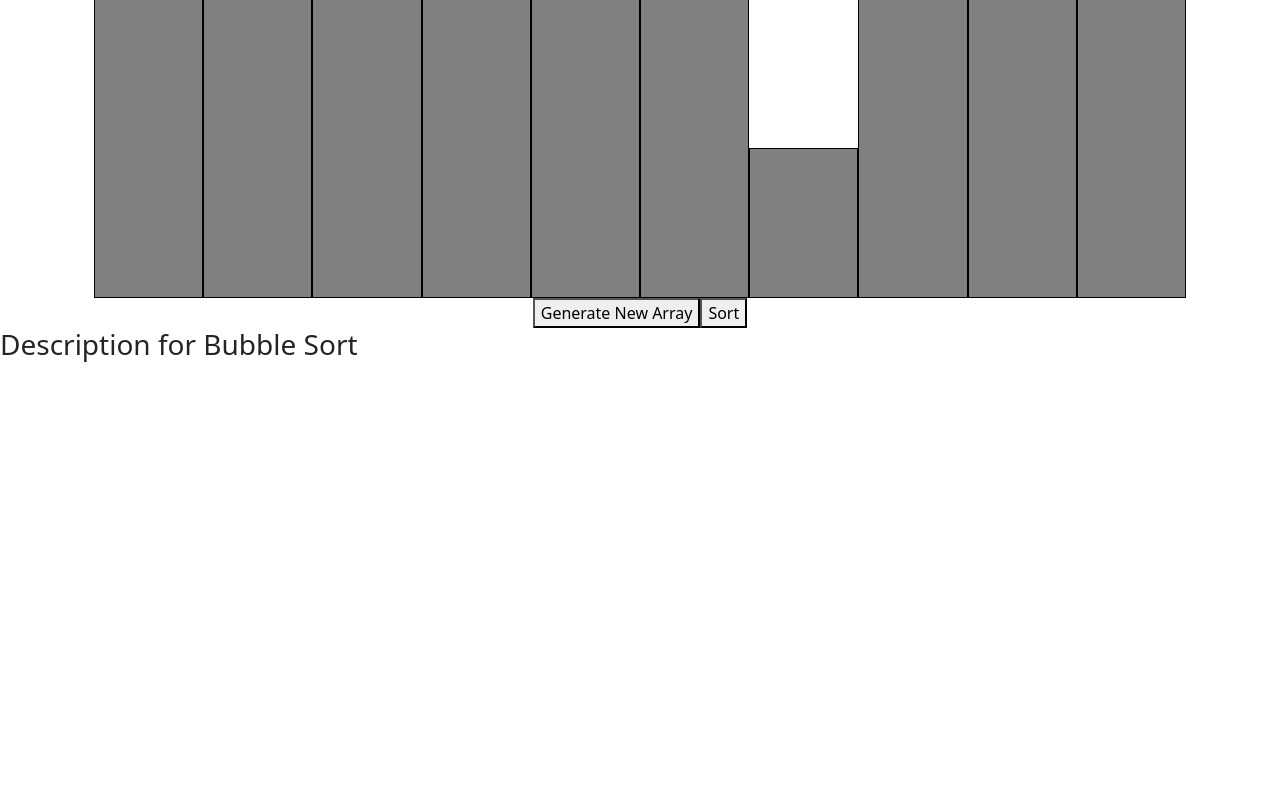
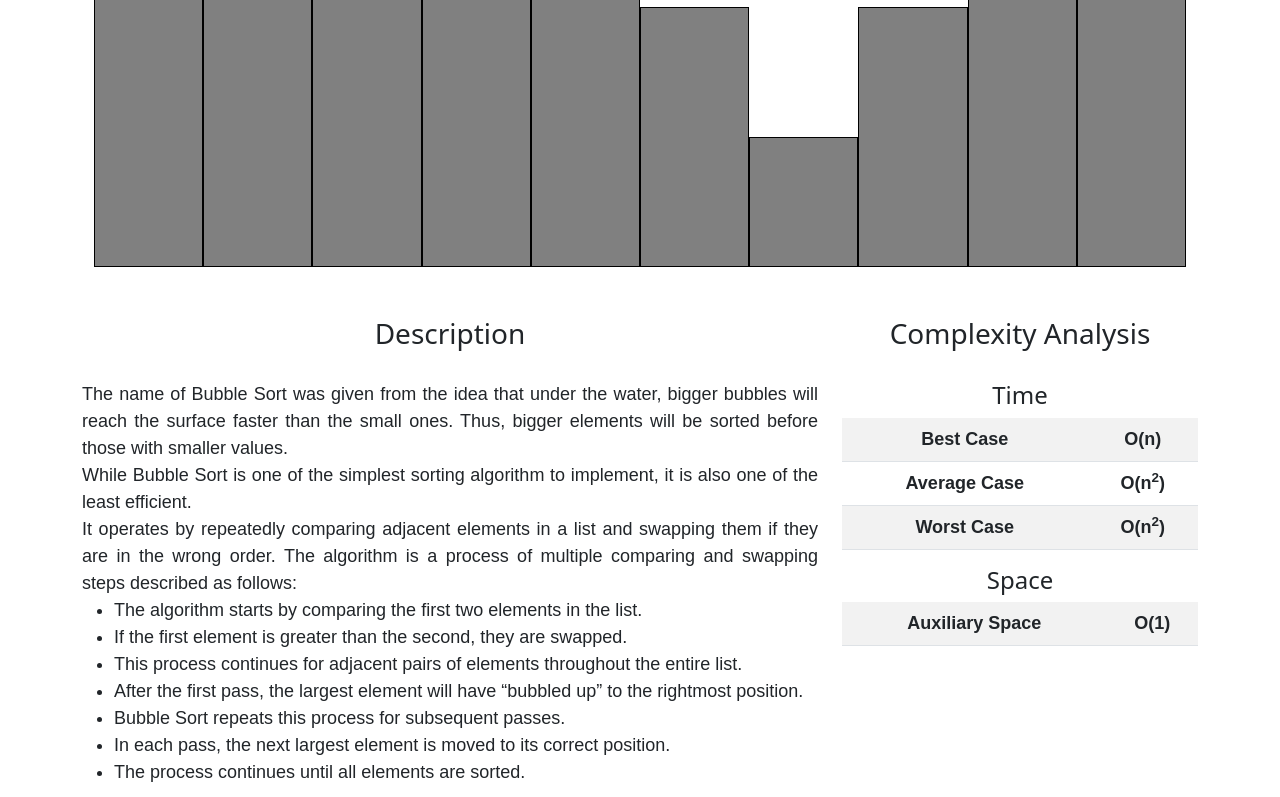
Before and after one commit to cabaraj/Sort-Visualizer, a React (Vite) app: page /bubble-sort in a window 1280 px wide. Shown: the part 420-1217 px from the top of the page. Before the commit the page ends 800 px from the top, so only its background shows below. Built offline with nearby package versions, Linux system fonts and the light colour scheme.

Commit message:
bubble sort description, complexity, and pseudocode implemented

```diff
--- a/src/sortVisualizer/BubbleSortPage.jsx
+++ b/src/sortVisualizer/BubbleSortPage.jsx
@@ -2,10 +2,104 @@ import SortVisualizer from "./SortVisualizer";
 
 export default function BubbleSortPage(){
     return (
-        <>
-            <h1 id="title">Bubble Sort</h1>
+        <div className="container">
+            <div className="row">
+                <div className="col">
+                    <h1 id="title">Bubble Sort</h1>
+                </div>
+            </div>
             <SortVisualizer algorithm={'bubble sort'}/>
-            <h3>Description for Bubble Sort</h3>
-        </>
+            <div className="row">
+                <div className="col-12 col-lg-8">
+                    <h3>Description</h3>
+                    <p>
+                        The name of Bubble Sort was given from the idea that under the water, bigger bubbles will reach the surface faster than the small ones. Thus, bigger elements will be sorted before those with smaller values.
+                        <br/>
+                        While Bubble Sort is one of the simplest sorting algorithm to implement, it is also one of the least efficient.
+                        <br/>
+                        It operates by repeatedly comparing adjacent elements in a list and swapping them if they are in the wrong order. The algorithm is a process of multiple comparing and swapping steps described as follows:
+                        <br/>
+                        <ul>
+                            <li>
+                                The algorithm starts by comparing the first two elements in the list.
+                            </li>
+                            <li>
+                                If the first element is greater than the second, they are swapped.
+                            </li>
+                            <li>
+                                This process continues for adjacent pairs of elements throughout the entire list.
+                            </li>
+                            <li>
+                                After the first pass, the largest element will have “bubbled up” to the rightmost position.
+                            </li>
+                            <li>
+                                Bubble Sort repeats this process for subsequent passes.
+                            </li>
+                            <li>
+                                In each pass, the next largest element is moved to its correct position.
+                            </li>
+                            <li>
+                                The process continues until all elements are sorted.
+                            </li>
+                        </ul>
+                        This is the simplest version of Bubble Sort. However, there exist few optimized versions where it stops early if no swaps occur during an entire iteration. This avoids unnecessary iterations when the list is already sorted.
+                    </p>
+                </div>
+                <div className="col-12 col-lg-4">
+                    <h3>Complexity Analysis</h3>
+                    <h4>Time</h4>
+                    <table className="table table-striped">
+                        <tbody>
+                            <tr>
+                                <td>Best Case</td>
+                                <td>O(n)</td>
+                            </tr>
+                            <tr>
+                                <td>Average Case</td>
+                                <td>O(n<sup>2</sup>)</td>
+                            </tr>
+                            <tr>
+                                <td>Worst Case</td>
+                                <td>O(n<sup>2</sup>)</td>
+                            </tr>
+                        </tbody>
+                    </table>
+                    <h4>Space</h4>
+                    <table className="table table-striped">
+                        <tbody>
+                            <tr>
+                                <td>Auxiliary Space</td>
+                                <td>O(1)</td>
+                            </tr>
+                        </tbody>
+                    </table>
+                </div>
+            </div>
+            <div className="row">
+                <div className="col-6">
+                    <h3>Pseudo-Code</h3>
+                    <div className="code-content">
+                        <span className="kw">define </span><span className="algo-name">bubbleSort</span>(A):<br/>
+                        &emsp; <span className="var">n</span> = length(A) <br/>
+                        &emsp; <span className="kw">for</span> <span className="var">i</span> from 0 to (<span className="var">n</span>-1) <span className="kw">do:</span><br/>
+                        &emsp;&emsp; <span className="kw">for</span> <span className="var">j</span> from 0 to (<span className="var">n</span>-<span className="var">i</span>-1) <span className="kw">do:</span><br/>
+                        &emsp;&emsp;&emsp; <span className="kw">if</span> A[<span className="var">j</span>] {'>'} A[<span className="var">j</span>+1] <span className="kw">then:</span><br/>
+                        &emsp;&emsp;&emsp;&emsp;&emsp;<span className="var">temp</span> = A[<span className="var">j</span>]<br/>
+                        &emsp;&emsp;&emsp;&emsp;&emsp;A[<span className="var">j</span>] = A[<span className="var">j</span>+1]<br/>
+                        &emsp;&emsp;&emsp;&emsp;&emsp;A[<span className="var">j</span>+1] = <span className="var">temp</span><br/>
+                    </div>
+                    <div className="code-content" id="test">
+                        <b>define </b>bubbleSort(A):<br/>
+                        &emsp; n = length(A) <br/>
+                        &emsp; <b>for</b> i from 0 to (n-1) <b>do:</b><br/>
+                        &emsp;&emsp; <b>for</b> j from 0 to (n-i-1) <b>do:</b><br/>
+                        &emsp;&emsp;&emsp; <b>if</b> A[j] {'>'} A[j+1] <b>then:</b><br/>
+                        &emsp;&emsp;&emsp;&emsp; temp = A[j]<br/>
+                        &emsp;&emsp;&emsp;&emsp; A[j] = A[j+1]<br/>
+                        &emsp;&emsp;&emsp;&emsp; A[j+1] = temp<br/>
+                    </div>
+                </div>
+            </div>
+        </div>
     );
 }
--- a/src/sortVisualizer/SortVisualizer.jsx
+++ b/src/sortVisualizer/SortVisualizer.jsx
@@ -55,17 +55,17 @@ export default class SortVisualizer extends React.Component {
         //const {array} = this.state;
         const array = this.state.array;
         return (
-            <div className="container">
-                <div className="row" id="bar-container">
-                    <DisplayBars array={array} barColor={INITIAL_COLOR} noOfBars={NUMBER_OF_BARS}/>
-                </div>
+            <>
                 <div className="row">
                     <div className="col">
                         <button onClick={() => this.initArray()}>Generate New Array</button>
                         <button onClick={() => this.startSort()}>Sort</button>
                     </div>
                 </div>
-            </div>
+                <div className="row" id="bar-container">
+                    <DisplayBars array={array} barColor={INITIAL_COLOR} noOfBars={NUMBER_OF_BARS}/>
+                </div>
+            </>
         );
 
     }
--- a/src/style.css
+++ b/src/style.css
@@ -1,3 +1,4 @@
+/*header*/
 #brand-name{
     font-family: Audiowide, Lucida Console;
     color: white;
@@ -8,17 +9,60 @@
     font-weight: 600;
     text-align: center;
 }
+/*Body*/
 .row {
     text-align: center;
 }
-
+#title{
+    font-size: 7vh;
+}
+h3{
+    margin-top: 50px;
+    margin-bottom: 30px;
+}
+p{
+    text-align: justify;
+    font-size: large;
+    font-family: Arial, Helvetica, sans-serif;
+}
+td{
+    font-size: large;
+    font-family: Arial, Helvetica, sans-serif;
+    font-weight: bold;
+}
+.code-content{
+    border: 2px solid black;
+    border-radius: 10px;
+    padding: 3%;
+    margin: auto;
+    width: fit-content;
+    text-align: left;
+    font-family: Lucida Console;
+}
+.code-content > .algo-name{
+    font-family: cursive;
+    color:blueviolet;
+}
+.code-content > .kw{
+    color: blue;
+    font-weight: bold;
+}
+.code-content > .var{
+    font-family:cursive;
+    font-style: italic;
+    color: green;
+}
+#test{
+    font-family: cursive;
+}
+/*Bars Section*/
 #bar-container{
-    height: 75vh;
+    height: 65vh;
     width: 100%;
-    margin: 0px 30px 0px 0px;
+    margin-left: auto;
+    margin-right: auto;
+    /*margin: 0px 30px 0px 0px;*/
 }
-
-
 .array-bar {
     display: inline-block;
     border: .5px solid black;
```
